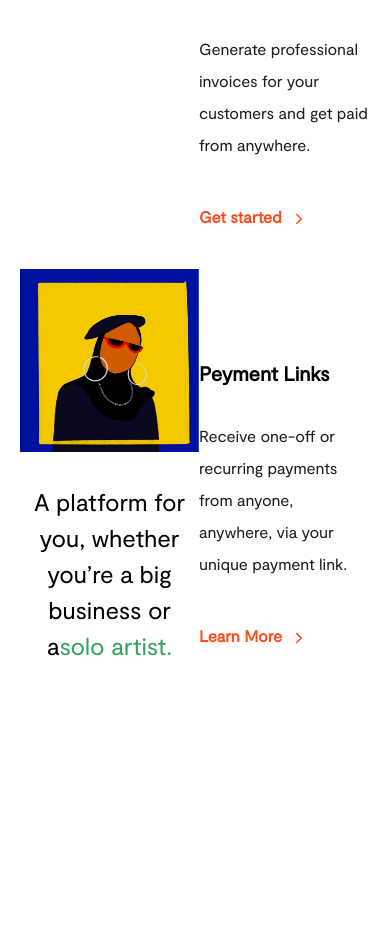
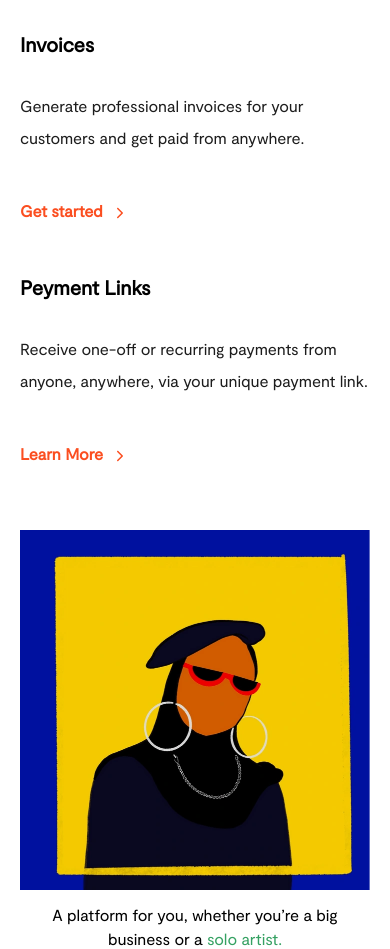
Before and after one commit to cjchika/flutterwave_clone, a React (Vite) app: page / in a window 390 px wide. Shown: the part 4151-5100 px from the top of the page. Before the commit the page ends 4885 px from the top, so only its background shows below. Built offline with nearby package versions, Linux system fonts and the light colour scheme.

Commit message:
Commerce

```diff
--- a/src/components/Commerce.jsx
+++ b/src/components/Commerce.jsx
@@ -8,15 +8,15 @@ const Commerce = () => {
     <>
       <section className="py-[70px] md:py-[100px]">
         <div className="my-0 mx-auto max-w-[109.2rem]  .  m-w-[102.9rem] flex flex-wrap items-start justify-between xl:mx-[90px] overflow-hidden">
-          <h2 className="text-cardDarkBG font-millik max-w-[108.7rem] lg:mb-[10.8rem] mb-[63px] text-[34px] md:text-[48px] leading-[2.6rem] lg:text-[5rem] md:leading-[3.5rem] lg:leading-[5.8rem]">
+          <h2 className="text-cardDarkBG font-millik max-w-[108.7rem] mb-[2rem] lg:mb-[5rem]  text-[34px] md:text-[48px] leading-[2.6rem] lg:text-[5rem] md:leading-[3.5rem] lg:leading-[5.8rem]">
             Build a successful online business with our{" "}
             <span className="text-green">Commerce tools.</span>
           </h2>
           <div className="lg:mb-[18rem]">
-            <div className="flex items-start justify-end">
-              <div className="pt-[1rem] lg:pt-[8rem]">
-                <div className="lg:w-[30rem]">
-                  <h6 className="font-semibold leading-[2rem] text-[20px] mb-[1.9rem]">
+            <div className="flex  items-start justify-end">
+              <div className="pt-[1rem]  lg:flex  items-start justify-end">
+                <div className="lg:w-[25rem] lg:mr-[4.5rem] lg:mt-[8rem]">
+                  <h6 className="font-semibold leading-[2rem] text-[20px] mb-[1.2rem]">
                     Store
                   </h6>
                   <p className="text-cardDarkBG text-base leading-[2rem] text-[20px] mb-[2.8rem]">
@@ -30,36 +30,79 @@ const Commerce = () => {
                     Start selling
                   </a>
                 </div>
-                <div className="w-full lg:w-[51%] lg:ml-[8rem] mt-[4.5rem]">
+                <div className="w-full lg:w-[51%] mt-[5rem] lg:mt-0">
                   <div className="h-full relative">
-                    <div className="w-full h-full">
+                    <div className="w-full lg:h-[38rem]">
                       <img className="h-full object-cover" src={CreatorImage} />
+                    </div>
+                    <div className="my-[4rem] md:my-[3rem] lg:hidden">
+                      <div className="mb-[3rem] lg:mb-[8rem]">
+                        <div>
+                          <h6 className="font-semibold leading-[2rem] text-[20px] mb-[1.9rem]">
+                            {" "}
+                            Invoices
+                          </h6>
+                        </div>
+                        <p className="text-cardDarkBG text-base leading-[2rem] text-[20px] mb-[2.8rem]">
+                          Generate professional invoices for your customers and
+                          get paid from anywhere.
+                        </p>
+                        <a
+                          href="/"
+                          className="flex items-center text-[#fb4e20] text-[16px] font-semibold "
+                        >
+                          Get started{" "}
+                          <IoIosArrowForward className="ml-[9px] mt-[4px]" />
+                        </a>
+                      </div>
+                      <div>
+                        <div>
+                          <h6 className="font-semibold leading-[2rem] text-[20px] mb-[1.9rem]">
+                            {" "}
+                            Peyment Links
+                          </h6>
+                        </div>
+                        <p className="text-cardDarkBG text-base leading-[2rem] text-[20px] mb-[2.8rem]">
+                          Receive one-off or recurring payments from anyone,
+                          anywhere, via your unique payment link.
+                        </p>
+                        <a
+                          href="/"
+                          className="flex items-center text-[#fb4e20] text-[16px] font-semibold "
+                        >
+                          Learn More{" "}
+                          <IoIosArrowForward className="ml-[9px] mt-[4px]" />
+                        </a>
+                      </div>
                     </div>
                   </div>
                 </div>
               </div>
             </div>
-            <div className="flex items-end justify-start mt-[-8%]">
-              <div className="lg:mr-[8rem] lg:w-[58%]">
-                <div className="relative h-full">
-                  <div className="h-full w-full">
-                    <img src={CreatorIImage} className="object-cover h-full" />
-                    <figcaption className="text-[1.5rem] mt-[2rem] text-center">
+            <div className="flex flex-wrap lg:flex-nowrap  items-end justify-start lg:mt-[-10%]">
+              <div className="w-full lg:mr-[5rem] lg:w-[58%] ">
+                <div className="relative h-full mb-10 lg:mb-0">
+                  <div className="lg:h-[100%] w-full lg:w-[29rem] xlg:w-[33rem] xl:w-[35rem]">
+                    <img
+                      src={CreatorIImage}
+                      className="object-cover h-full w-full"
+                    />
+                    <figcaption className="text-[16px] lg:text-[1.1rem] text-center mt-[0.8rem] lg:mt-[2rem] xlg:mt-[1.7rem] ">
                       A platform for you, whether you’re a big business or a
-                      <span className="text-green">solo artist.</span>
+                      <span className="text-green"> solo artist.</span>
                     </figcaption>
                   </div>
                 </div>
               </div>
-              <div className="pb-[1rem]">
-                <div className="mb-[8rem]">
+              <div className="hidden lg:block">
+                <div className="mb-[3rem] lg:mb-[3rem]">
                   <div>
-                    <h6 className="font-semibold leading-[2rem] text-[20px] mb-[1.9rem]">
+                    <h6 className="font-semibold leading-[2rem] text-[22px] mb-[1.2rem]">
                       {" "}
                       Invoices
                     </h6>
                   </div>
-                  <p className="text-cardDarkBG text-base leading-[2rem] text-[20px] mb-[2.8rem]">
+                  <p className="text-cardDarkBG text-base leading-[2rem] text-[20px] mb-[2rem]">
                     Generate professional invoices for your customers and get
                     paid from anywhere.
                   </p>
@@ -73,7 +116,7 @@ const Commerce = () => {
                 </div>
                 <div>
                   <div>
-                    <h6 className="font-semibold leading-[2rem] text-[20px] mb-[1.9rem]">
+                    <h6 className="font-semibold leading-[2rem] text-[22px] mb-[1.2rem]">
                       {" "}
                       Peyment Links
                     </h6>
--- a/tailwind.config.cjs
+++ b/tailwind.config.cjs
@@ -6,6 +6,7 @@ module.exports = {
       sm: "380px",
       md: "768px",
       lg: "900px",
+      xlg: "1000px",
       xl: "1200px",
     },
     colors: {
```
